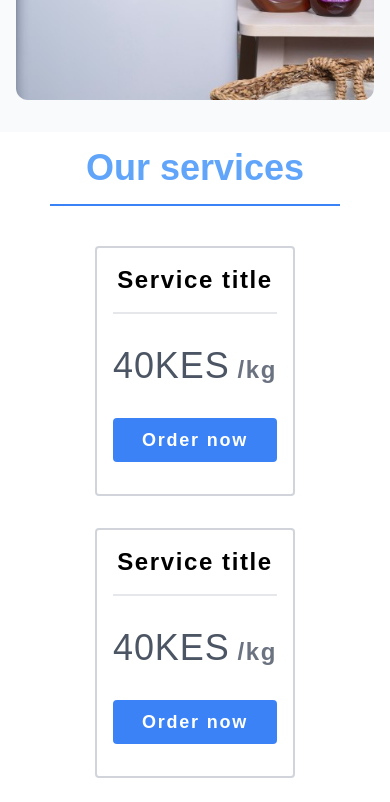
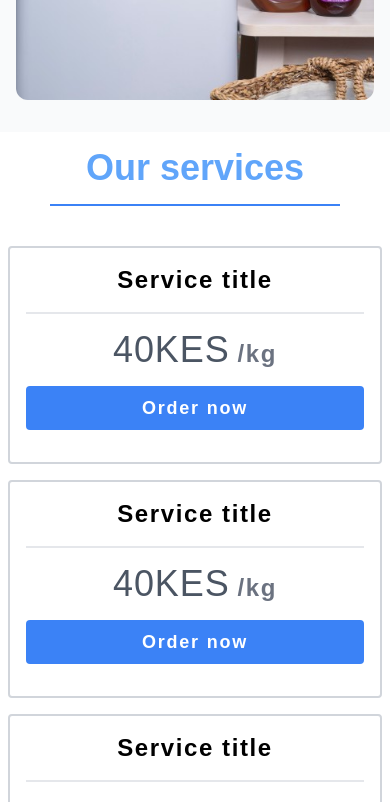
Before and after one commit to calvinarieri/dirtbusters, a React (Create React App) app: page / in a window 390 px wide. Shown: the part 720-1522 px from the top of the page. Built offline with nearby package versions, Linux system fonts and the light colour scheme.

Commit message:
UI improvement:services section

```diff
--- a/src/components/Card.js
+++ b/src/components/Card.js
@@ -2,7 +2,7 @@ export default function Card(){
     return(
         <div className="border-2 border-gray-300 w-full sm:w-96 p-4 flex flex-col justify-center items-center tracking-widest font-DMSans rounded">
             <h1 className="border-b-2 pb-4 font-bold text-2xl w-full text-center">Service title</h1>
-            <div className="flex gap-2 items-end my-8">
+            <div className="flex gap-2 items-end my-4 md:my-8">
                 <h2 className="text-4xl text-gray-600 tracking-wide">40KES</h2>
                 <span className="text-2xl font-bold text-gray-500">/kg</span>
             </div>
--- a/src/components/Services.js
+++ b/src/components/Services.js
@@ -4,9 +4,9 @@ export default function Services(){
 
     const services = ["1", "2", "3"]
     return(
-        <div id="services" className="flex flex-col justify-center items-center md:my-28 font-DMSans">
+        <div id="services" className="flex flex-col md:justify-center items-center md:my-28 font-DMSans">
             <h1 className="font-bold md:text-6xl text-blue-400 mt-4 border-b-2 pb-4 text-4xl border-blue-500 px-9">Our services</h1>
-            <div className="flex flex-col  md:flex-row gap-8 mt-10 md:mt-20">
+            <div className="flex flex-col px-2 md:justify-center md:flex-row gap-4 md:gap-8 mt-10 md:mt-20 w-full">
                 {services.map((service , index)=><Card />)}
             </div>
         </div>
```
